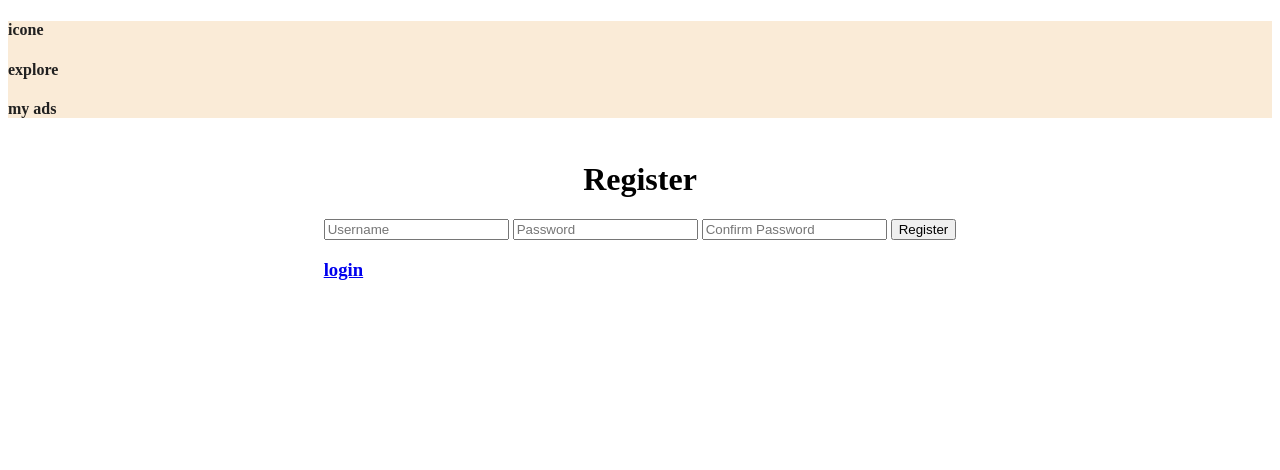
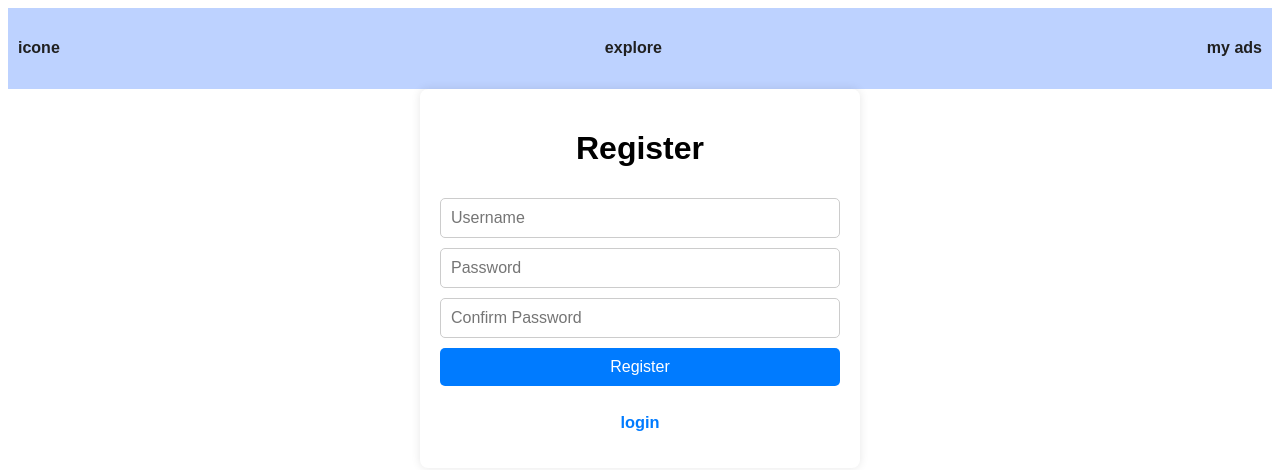
Before and after one commit to caiobadosmanos/AdColl, a Flask app: page /register in a window 1280 px wide. Shown: the top 470 px of the page. Run offline with Flask 3, Linux system fonts and the light colour scheme; some libraries are stand-ins or nearby versions.

Commit message:
Auto-commit: Sat Mar  1 14:18:10 UTC 2025

```diff
--- a/static/styles.css
+++ b/static/styles.css
@@ -1,9 +1,61 @@
 
 .bar{
-    font-display: flex;
+    display: flex;
     flex-wrap: wrap;
     justify-content: space-between;
+    padding:10px;
+
     color:rgb(32, 32, 32);
-    background-color: antiquewhite;
+    background-color: rgb(189, 210, 255);
 
 }
+.item:hover{
+    transform: scale(1.1);
+}
+body {
+    font-family: 'Poppins', sans-serif;
+}
+.login-form {
+    display: flex;
+    flex-direction: column;
+    gap: 10px;
+    background: white;
+    padding: 20px;
+    border-radius: 8px;
+    box-shadow: 0 0 10px rgba(0, 0, 0, 0.1);
+    width: 90%;
+    max-width: 400px;
+    text-align: center;
+}
+
+.login-input {
+    padding: 10px;
+    border: 1px solid #ccc;
+    border-radius: 5px;
+    font-size: 16px;
+}
+
+.login-button {
+    padding: 10px;
+    border: none;
+    background: #007bff;
+    color: white;
+    font-size: 16px;
+    border-radius: 5px;
+    cursor: pointer;
+    transition: background 0.3s ease;
+}
+
+.login-button:hover {
+    background: #0056b3;
+}
+
+.login-link {
+    text-decoration: none;
+    color: #007bff;
+    font-size: 14px;
+}
+
+.login-link:hover {
+    text-decoration: underline;
+}
--- a/templates/layout.html
+++ b/templates/layout.html
@@ -12,9 +12,9 @@
 <body>
     <header >
         <div class = "bar">
-            <h4>icone</h4>
-            <h4>explore</h4>
-            <h4>my ads</h4>
+            <h4 class ="item" class ="smallimg">icone</h4>
+            <h4 class ="item">explore</h4>
+            <h4 class ="item">my ads</h4>
         </div>
     </header>
 
```
